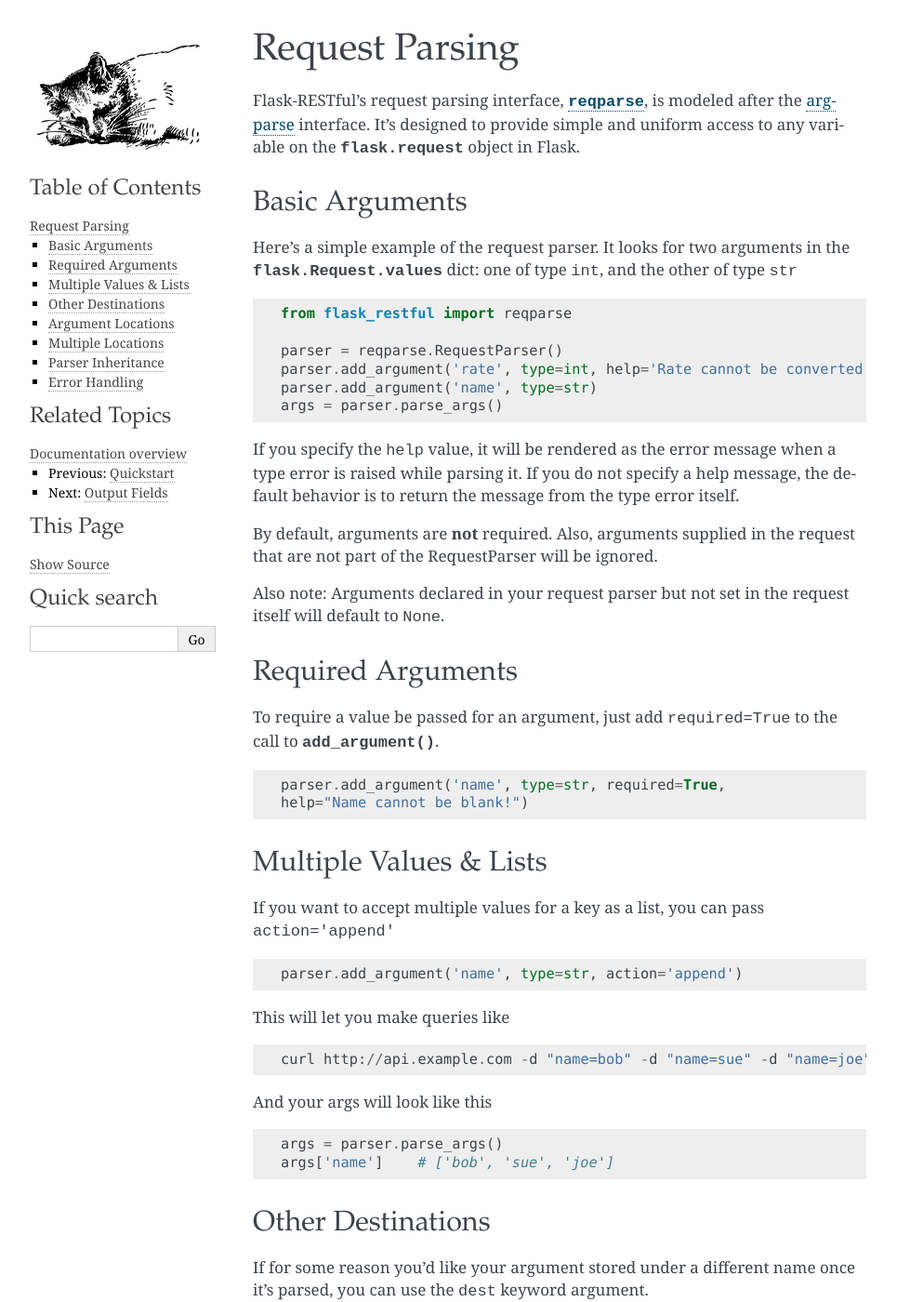
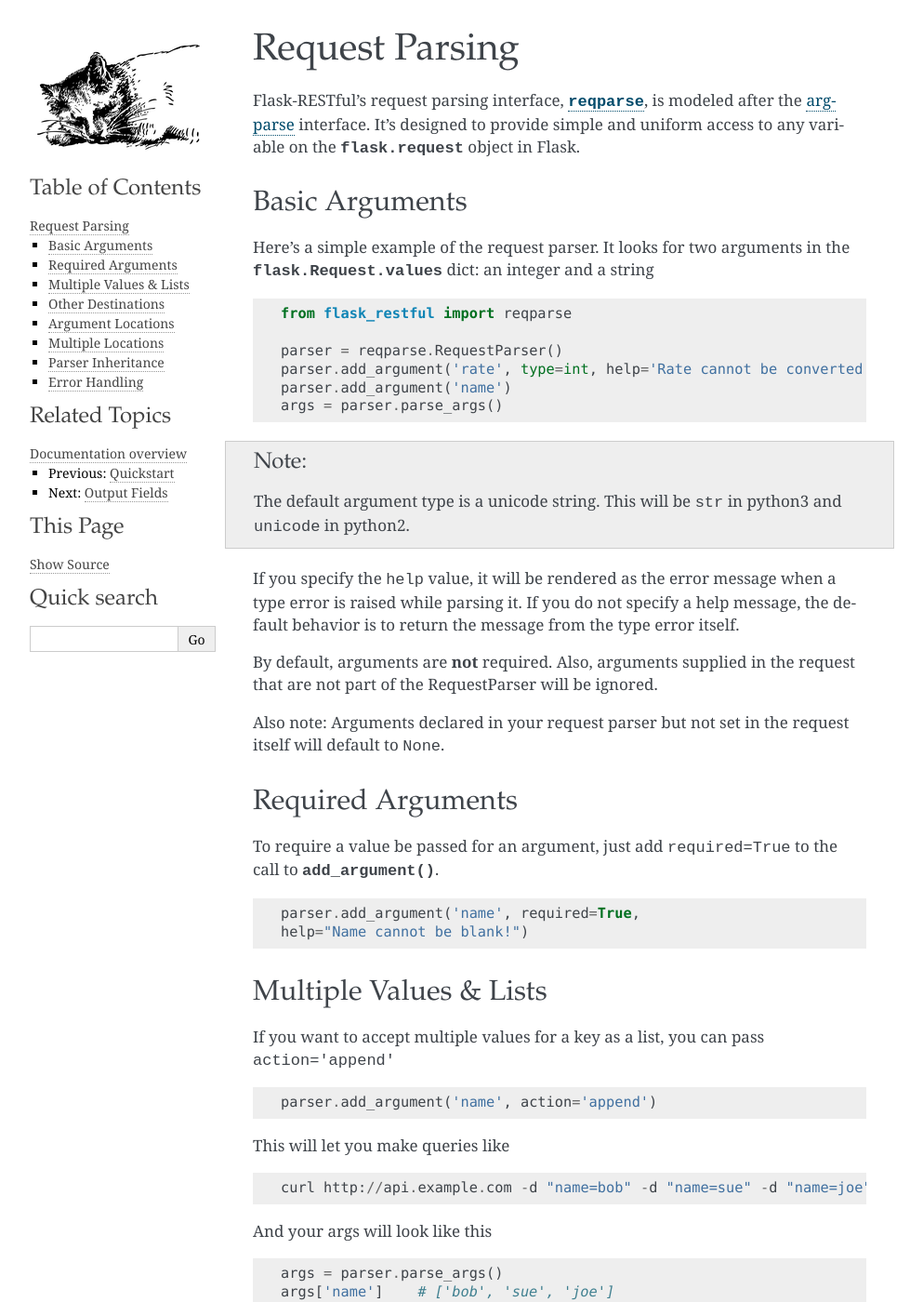
Before and after one commit to HungryCrawler019/flask-RESTful-api, a Sphinx documentation site: the page built from docs/reqparse.rst, in a window 1280 px wide and 1400 px high. Shown: the whole window at 93% size, without its empty margins (148-1141 px from the left). Built offline with Sphinx 7.4.7, drawn with Linux system fonts in a browser that asks for light colours; some of the changed text lies outside the part shown.

Commit message:
Fix examples using type=str
closes #461

```diff
--- a/docs/reqparse.rst
+++ b/docs/reqparse.rst
@@ -14,15 +14,19 @@ Basic Arguments
 ---------------
 
 Here's a simple example of the request parser. It looks for two arguments in
-the :attr:`flask.Request.values` dict: one of type ``int``, and the other of
-type ``str`` ::
+the :attr:`flask.Request.values` dict: an integer and a string ::
 
     from flask_restful import reqparse
 
     parser = reqparse.RequestParser()
     parser.add_argument('rate', type=int, help='Rate cannot be converted')
-    parser.add_argument('name', type=str)
+    parser.add_argument('name')
     args = parser.parse_args()
+
+.. note ::
+
+    The default argument type is a unicode string. This will be ``str`` in
+    python3 and ``unicode`` in python2.
 
 If you specify the ``help`` value, it will be rendered as the error message
 when a type error is raised while parsing it.  If you do not specify a help
@@ -41,7 +45,7 @@ Required Arguments
 To require a value be passed for an argument, just add ``required=True`` to
 the call to :meth:`~reqparse.RequestParser.add_argument`. ::
 
-    parser.add_argument('name', type=str, required=True,
+    parser.add_argument('name', required=True,
     help="Name cannot be blank!")
 
 Multiple Values & Lists
@@ -50,7 +54,7 @@ Multiple Values & Lists
 If you want to accept multiple values for a key as a list, you can pass
 ``action='append'`` ::
 
-    parser.add_argument('name', type=str, action='append')
+    parser.add_argument('name', action='append')
 
 This will let you make queries like ::
 
@@ -67,7 +71,7 @@ Other Destinations
 If for some reason you'd like your argument stored under a different name once
 it's parsed, you can use the ``dest`` keyword argument. ::
 
-    parser.add_argument('name', type=str, dest='public_name')
+    parser.add_argument('name', dest='public_name')
 
     args = parser.parse_args()
     args['public_name']
@@ -89,10 +93,10 @@ to specify alternate locations to pull the values from. Any variable on the
     parser.add_argument('PageSize', type=int, location='args')
 
     # From the request headers
-    parser.add_argument('User-Agent', type=str, location='headers')
+    parser.add_argument('User-Agent', location='headers')
 
     # From http cookies
-    parser.add_argument('session_id', type=str, location='cookies')
+    parser.add_argument('session_id', location='cookies')
 
     # From file uploads
     parser.add_argument('picture', type=werkzeug.datastructures.FileStorage, location='files')
@@ -127,7 +131,7 @@ with :meth:`~reqparse.RequestParser.remove_argument`. For example: ::
 
     # parser_copy has both 'foo' and 'bar'
 
-    parser_copy.replace_argument('foo', type=str, required=True, location='json')
+    parser_copy.replace_argument('foo', required=True, location='json')
     # 'foo' is now a required str located in json, not an int as defined
     #  by original parser
 
@@ -138,12 +142,12 @@ Error Handling
 --------------
 
 The default way errors are handled by the RequestParser is to abort on the
-first error that occurred.  This can be beneficial when you have arguments that
-might take some time to process.  However, often it is nice to have the errors
-bundled together and sent back to the client all at once.  This behavior can be
-specified either at the Flask application level or on the specific RequestParser
-instance.  To invoke a RequestParser with the bundling errors option, pass in the
-argument ``bundle_errors``.  For example ::
+first error that occurred. This can be beneficial when you have arguments that
+might take some time to process. However, often it is nice to have the errors
+bundled together and sent back to the client all at once. This behavior can be
+specified either at the Flask application level or on the specific
+RequestParser instance. To invoke a RequestParser with the bundling errors
+option, pass in the argument ``bundle_errors``. For example ::
 
     from flask_restful import reqparse
 
@@ -155,9 +159,9 @@ argument ``bundle_errors``.  For example ::
     # will come back will look something like this.
 
     {
-     "message":  {
-        "foo": "foo error message",
-        "bar": "bar error message"
+        "message":  {
+            "foo": "foo error message",
+            "bar": "bar error message"
         }
     }
 
@@ -168,9 +172,9 @@ argument ``bundle_errors``.  For example ::
     parser.add_argument('bar', type=int, required=True)
 
     {
-         "message":  {
-                 "foo": "foo error message"
-            }
+        "message":  {
+            "foo": "foo error message"
+        }
     }
 
 The application configuration key is "BUNDLE_ERRORS". For example ::
```
Also changed, not shown: other parts of docs/reqparse.rst (+4 -2 lines), docs/fields.rst (+11 -8 lines), docs/intermediate-usage.rst (+9 -7 lines), docs/quickstart.rst (+4 -4 lines), 2 other files.
